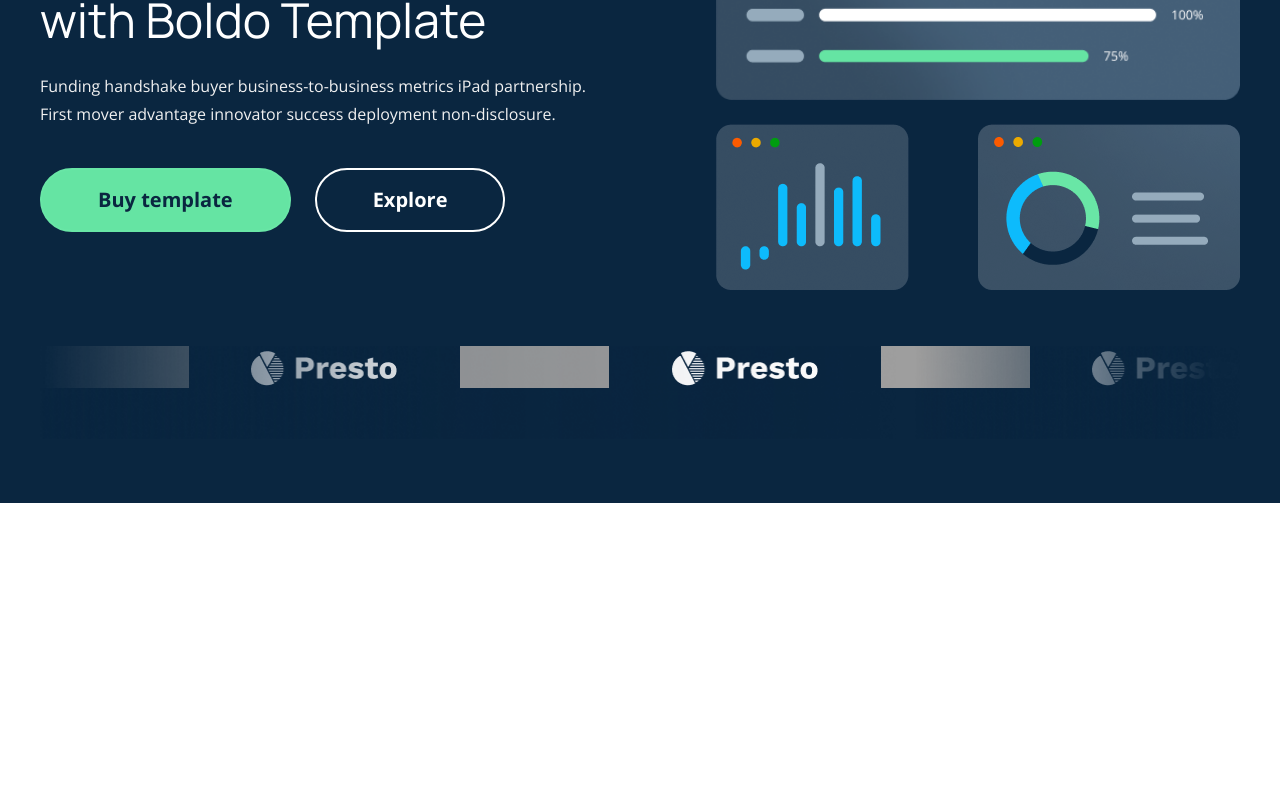
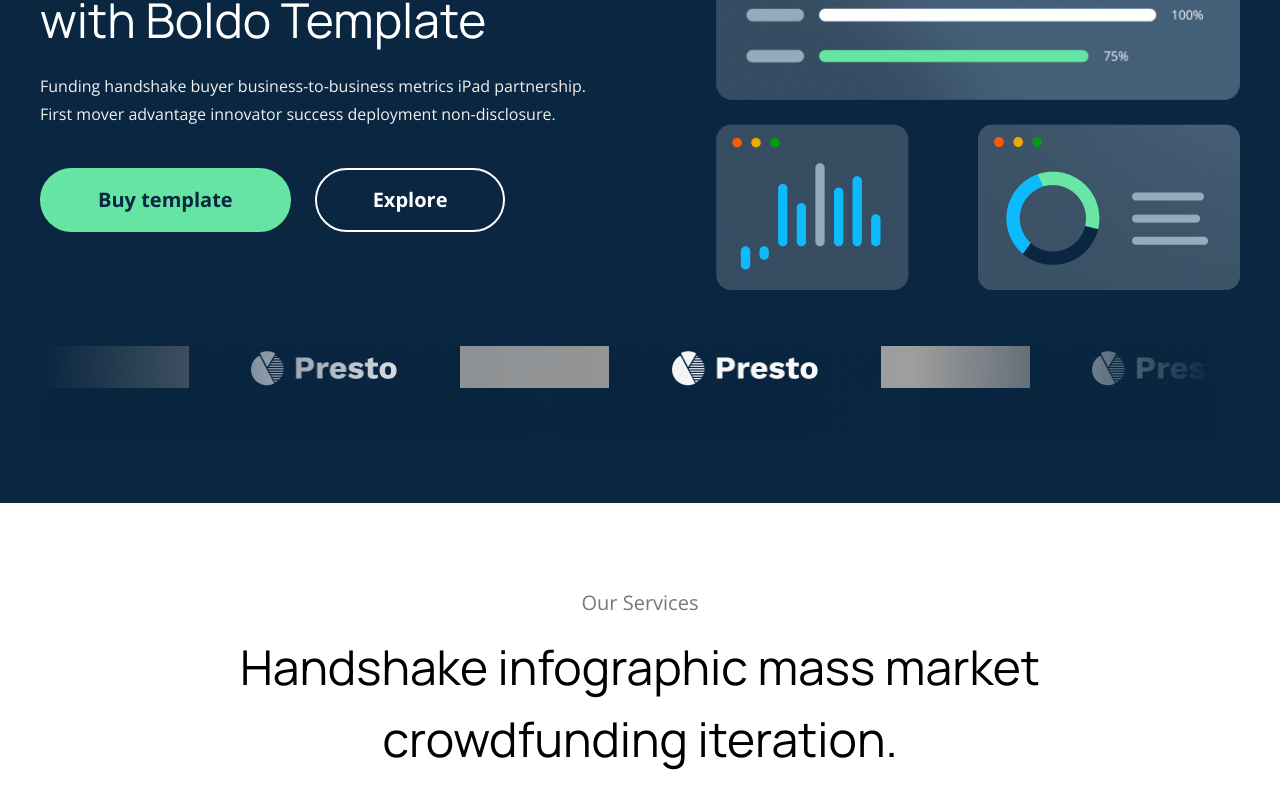
Before and after one commit to AyanUpadhaya/BoldoLandingPage, a React (Vite) app: page / in a window 1280 px wide. Shown: the part 566-1374 px from the top of the page. Before the commit the page ends 1069 px from the top, so only its background shows below. Built offline with nearby package versions, Linux system fonts and the light colour scheme; grey boxes are pictures that could not be loaded.

Commit message:
our services added

```diff
--- a/package.json
+++ b/package.json
@@ -11,7 +11,8 @@
   },
   "dependencies": {
     "react": "^18.2.0",
-    "react-dom": "^18.2.0"
+    "react-dom": "^18.2.0",
+    "react-router-dom": "^6.21.1"
   },
   "devDependencies": {
     "@types/react": "^18.2.43",
--- a/src/App.jsx
+++ b/src/App.jsx
@@ -1,10 +1,11 @@
-import Header from "./components/header/Header"
+import { RouterProvider } from "react-router-dom";
+
+import { router } from "./routes/routes";
 
 const App = ()=>{
-	 return (
+ return (
     <>
-    <Header></Header>
-
+    <RouterProvider router={router}></RouterProvider>
     </>
   )
 }
--- a/src/components/header/Header.jsx
+++ /dev/null
@@ -1,18 +0,0 @@
-import Navbar from "../shared/Navbar";
-import Hero from "../hero/Hero";
-function Header(){
-
-	return (
-		<div className="relative overflow-x-hidden w-full bg-primaryBg pb-[64px]">
-		<div className="w-[1293px] h-[1293px] rounded-full bg-circle absolute -top-[750px] -right-[420px] z-[50]"></div>
-			<div className="pt-[56px] mb-[64px]">
-				<Navbar></Navbar>
-			</div>
-			<Hero></Hero>
-
-		</div>
-	)
-}
-
-
-export default Header;
--- /dev/null
+++ b/src/components/home/header/Header.jsx
@@ -0,0 +1,16 @@
+import Navbar from "../../shared/Navbar";
+import Hero from "../hero/Hero";
+
+function Header() {
+  return (
+    <div className="relative overflow-x-hidden w-full bg-primaryBg pb-[64px]">
+      <div className="w-[1293px] h-[1293px] rounded-full bg-circle absolute -top-[750px] -right-[420px] z-[50]"></div>
+      <div className="pt-[56px] mb-[64px]">
+        <Navbar></Navbar>
+      </div>
+      <Hero></Hero>
+    </div>
+  );
+}
+
+export default Header;
--- a/src/components/hero/Hero.jsx
+++ b/src/components/home/hero/Hero.jsx
@@ -1,5 +1,6 @@
+import { bottomRectangle, frameOne, frameThree, frameTwo, logo, presto } from "../../../assets/getAssets";
 import "./Hero.css"
-import {frameOne,frameTwo,frameThree,bottomRectangle,logo,presto} from "../../assets/getAssets.jsx";
+
 const Hero =()=>{
 	return(
 		<div className="max-w-[1200px] relative z-[100] mx-auto ">
--- /dev/null
+++ b/src/components/home/ourServices/OurServices.jsx
@@ -0,0 +1,15 @@
+
+
+const OurServices = () => {
+  return (
+    <div className="max-w-[1200px] relative z-[100] mx-auto py-[84px]">
+       <div className="max-w-[842px] mx-auto px-4">
+       <h4 className="font-openSans font-normal text-xl text-gray leading-8 text-center mb-3">Our Services</h4>
+        <h2 className="text-pureblack font-manrope text-5xl text-center leading-[72px]">Handshake infographic mass market crowdfunding iteration.</h2>
+       </div>
+
+    </div>
+  )
+}
+
+export default OurServices
--- a/src/index.css
+++ b/src/index.css
@@ -1,3 +1,7 @@
 @tailwind base;
 @tailwind components;
 @tailwind utilities;
+
+body{
+   font-family:  "Open Sans", sans-serif;
+}
--- /dev/null
+++ b/src/pages/Home.jsx
@@ -0,0 +1,14 @@
+import Header from "../components/home/header/Header";
+import OurServices from "../components/home/ourServices/OurServices";
+
+
+function Home() {
+  return (
+    <>
+    <Header></Header>
+    <OurServices></OurServices>
+    </>
+  );
+}
+
+export default Home;
--- /dev/null
+++ b/src/routes/routes.jsx
@@ -0,0 +1,9 @@
+import { createBrowserRouter } from "react-router-dom";
+import Home from "../pages/Home";
+
+export const router = createBrowserRouter([
+  {
+    path: "/",
+    element: <Home></Home>,
+  },
+]);
--- a/tailwind.config.js
+++ b/tailwind.config.js
@@ -13,12 +13,18 @@ export default {
         primaryBg:"#0A2640",
         darkBlue:"#0A2640",
         circle:"#1C3D5B",
+        gray:"#777777",
+        pureblack:"#000"
+      },
+      fontFamily:{
+        'openSans':['Open Sans', 'sans-serif'],
+        'manrope':['Manrope', 'sans-serif'],
       }
+
     },
-    fontfamily:{
-      openSans:["Open Sans", "sans-serif"],
-      manrope:['Manrope', 'sans-serif'],
-    }
+
+
   },
+  // eslint-disable-next-line no-undef
   plugins: [require("daisyui")],
 }
```
Also changed, not shown: src/components/home/hero/Hero.css (renamed from src/components/hero/Hero.css), 1 other file (tests, documents, lock files or other folders).
